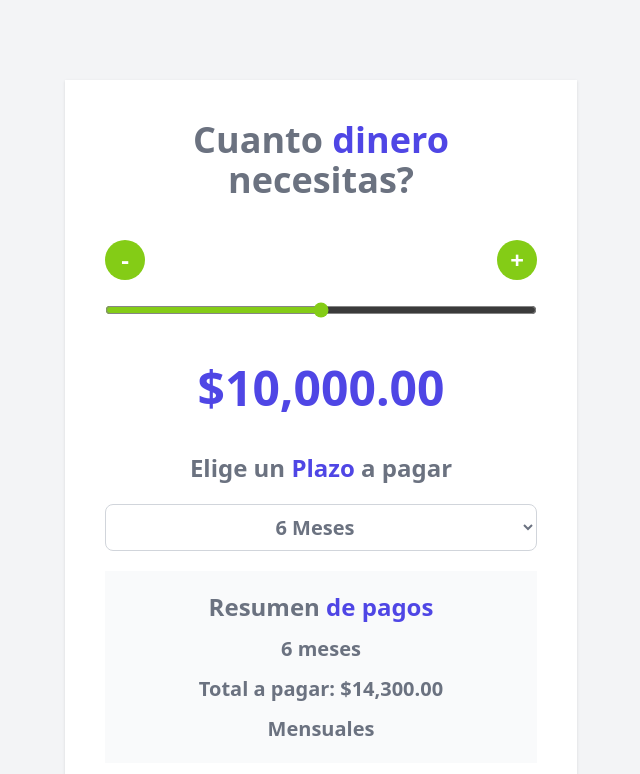
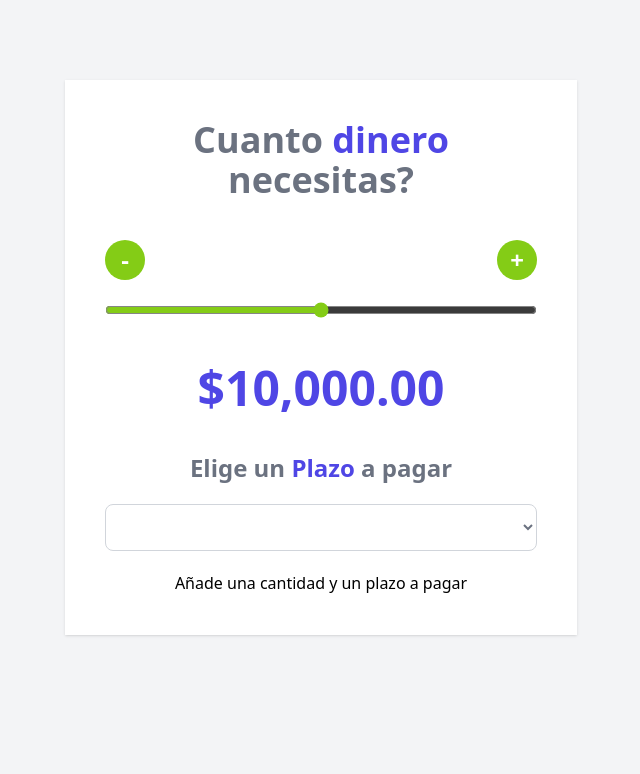
Before and after one commit to hxhdevs/vue-cotizador, a Vue app: page / in a window 1280 px wide. Shown: the top 774 px of the page, without its empty margins (319-959 px from the left). Built offline with nearby package versions, Linux system fonts and the light colour scheme.

Commit message:
Watchers en Vue.js

```diff
--- a/src/App.vue
+++ b/src/App.vue
@@ -1,12 +1,13 @@
 <script setup>
-  import {computed, ref} from 'vue'
+  import {computed, ref, watch} from 'vue'
   import Header from './components/Header.vue';
   import Button from './components/Button.vue';
   import {calcularTotalPagar} from './Helpers/index'
 
   const cantidad = ref(10000);
-  const meses = ref(6);
-  const total = ref(calcularTotalPagar(cantidad.value,meses.value));
+  const meses = ref(0);
+  const total = ref(0);
+  // const total = ref(calcularTotalPagar(cantidad.value,meses.value));
   const MIN =0;
   const MAX=20000;
   const STEP=100;
@@ -18,6 +19,10 @@
     });
     return formatter.format(valor);
   };
+
+  watch([cantidad,meses],()=>{
+    total.value = calcularTotalPagar(cantidad.value, meses.value)
+  },{inmediate:true});
 
   const handleChangeDecremento=()=>{
     const valor = cantidad.value-STEP;
@@ -78,7 +83,7 @@
       </select>
     </div>
 
-    <div class="my-5 space-y-3 bg-gray-50 p-5">
+    <div v-if="total>0" class="my-5 space-y-3 bg-gray-50 p-5">
         <h2 class="text-2xl font-extrabold text-gray-500 text-center">
             Resumen <span class="text-indigo-600">de pagos</span>
         </h2>
@@ -87,6 +92,7 @@
         <p class="text-xl text-gray-500 text-center font-bold">Total a pagar: {{formatearDinero(total)}}</p>
         <p class="text-xl text-gray-500 text-center font-bold">Mensuales</p>
     </div>
+    <p v-else class="text-center">Añade una cantidad y un plazo a pagar</p>
   </div>
 </template>
 
```
